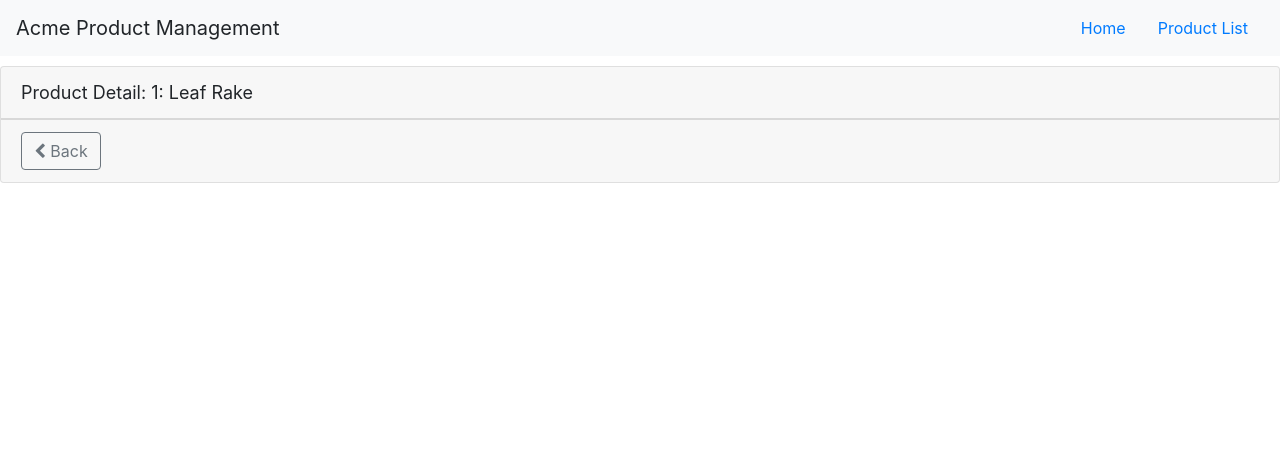
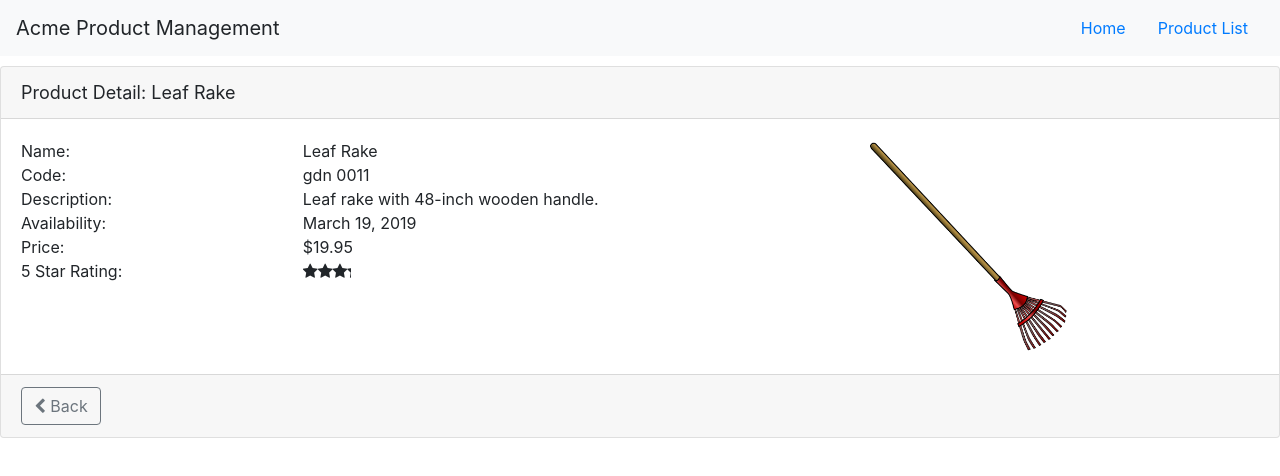
Before and after one commit to AaronCur/Angular-GettingStarted, an Angular app: page /products/1 in a window 1280 px wide. Shown: the top 476 px of the page. Built offline with nearby package versions, Linux system fonts and the light colour scheme.

Commit message:
Added product detail page

```diff
--- a/src/app/products/product-detail.component.html
+++ b/src/app/products/product-detail.component.html
@@ -1,12 +1,56 @@
-<div class ='card' *ngIf='product'>
-    <div class='card-header'>
-        {{pageTitle +': '+ product.productName}}
+<div class='card'
+     *ngIf='product'>
+  <div class='card-header'>
+    {{pageTitle + ': ' + product.productName}}
+  </div>
+
+  <div class='card-body'>
+    <div class='row'>
+      <div class='col-md-8'>
+        <div class='row'>
+          <div class='col-md-4'>Name:</div>
+          <div class='col-md-8'>{{product.productName}}</div>
+        </div>
+        <div class='row'>
+          <div class='col-md-4'>Code:</div>
+          <div class='col-md-8'>{{product.productCode | lowercase | convertToSpaces: '-'}}</div>
+        </div>
+        <div class='row'>
+          <div class='col-md-4'>Description:</div>
+          <div class='col-md-8'>{{product.description}}</div>
+        </div>
+        <div class='row'>
+          <div class='col-md-4'>Availability:</div>
+          <div class='col-md-8'>{{product.releaseDate}}</div>
+        </div>
+        <div class='row'>
+          <div class='col-md-4'>Price:</div>
+          <div class='col-md-8'>{{product.price|currency:'USD':'symbol'}}</div>
+        </div>
+        <div class='row'>
+          <div class='col-md-4'>5 Star Rating:</div>
+          <div class='col-md-8'>
+            <pm-star [rating]='product.starRating'>
+            </pm-star>
+          </div>
+        </div>
+      </div>
+
+      <div class='col-md-4'>
+        <img class='center-block img-responsive'
+             [style.width.px]='200'
+             [style.margin.px]='2'
+             [src]='product.imageUrl'
+             [title]='product.productName'>
+      </div>
     </div>
-    <div class="card-footer">
-        <button type="button" class="btn btn-outline-secondary"
-        (click)='onBack()' style='width:80px'>
-            <i class="fa fa-chevron-left"></i> Back
+  </div>
 
-        </button>
-    </div>
+  <div class='card-footer'>
+    <button class='btn btn-outline-secondary'
+            (click)='onBack()'
+            style='width:80px'>
+      <i class='fa fa-chevron-left'></i> Back
+    </button>
+  </div>
 </div>
--- a/src/app/products/product-detail.component.ts
+++ b/src/app/products/product-detail.component.ts
@@ -2,6 +2,7 @@
 import { ActivatedRoute, Router } from '@angular/router';
 
 import {IProduct} from './product';
+import { ProductService } from './products.service';
 
 @Component({
   templateUrl: './product-detail.component.html',
@@ -9,26 +10,30 @@
 })
 export class ProductDetailComponent implements OnInit {
   pageTitle: string = 'Product Detail';
-  product: IProduct;
+  errorMessage: string = '';
+  product: IProduct | undefined;
+
 
   constructor(private route: ActivatedRoute,
-              private router: Router) { }
+              private router: Router,
+              private productService: ProductService) {
+
+              }
 
   ngOnInit() {
 
-    let id = +this.route.snapshot.paramMap.get('id');
-    this.pageTitle += ': ' + id;
-    this.product = {
-        productId: 1,
-        productName: 'Leaf Rake',
-        productCode: 'GDN-0011',
-        releaseDate: 'March 19, 2019',
-        description: 'Leaf rake with 48-inch wooden handle.',
-        price: 19.95,
-        starRating: 3.2,
-        imageUrl: 'assets/images/leaf_rake.png'
+    let param = +this.route.snapshot.paramMap.get('id');
+    if (param){
+      const id = +param;
+      this.getProduct(id);
+    }
+  }
 
-    };
+  getProduct(id: number){
+    this.productService.getProduct(id).subscribe({
+      next: product => this.product = product,
+      error: err => this.errorMessage = err
+    });
   }
 
   onBack(): void{
--- a/src/app/products/products.service.ts
+++ b/src/app/products/products.service.ts
@@ -1,43 +1,49 @@
 import { Injectable } from '@angular/core';
 import { HttpClient, HttpErrorResponse } from '@angular/common/http';
 import { Observable, throwError } from 'rxjs';
-import { catchError, tap} from 'rxjs/operators';
-
+import { catchError, tap, map } from 'rxjs/operators';
 
 import { IProduct } from './product';
 
-// Makes service available to entire application.
 @Injectable({
   providedIn: 'root'
 })
-export class ProductService{
-
+export class ProductService {
+  // If using Stackblitz, replace the url with this line
+  // because Stackblitz can't find the api folder.
+  // private productUrl = 'assets/products/products.json';
   private productUrl = 'api/products/products.json';
 
-    constructor(private http: HttpClient){}
+  constructor(private http: HttpClient) { }
 
-    getProducts(): Observable<IProduct[]>{
-
-        return this.http.get<IProduct[]>(this.productUrl).pipe(
+  getProducts(): Observable<IProduct[]> {
+    return this.http.get<IProduct[]>(this.productUrl)
+      .pipe(
         tap(data => console.log('All: ' + JSON.stringify(data))),
         catchError(this.handleError)
       );
   }
 
+  getProduct(id: number): Observable<IProduct | undefined> {
+    return this.getProducts()
+      .pipe(
+        map((products: IProduct[]) => products.find(p => p.productId === id))
+      );
+  }
+
   private handleError(err: HttpErrorResponse) {
-        // In a real word app, we send the server to some remote logging infrastructure
-        // Instead of just logging it to the console.
-
+    // in a real world app, we may send the server to some remote logging infrastructure
+    // instead of just logging it to the console
     let errorMessage = '';
     if (err.error instanceof ErrorEvent) {
-            // A client-side or network error occured. Handle it acccordingly.
-            errorMessage = 'An error occured: ${err.error.message}';
-        } else{
+      // A client-side or network error occurred. Handle it accordingly.
+      errorMessage = `An error occurred: ${err.error.message}`;
+    } else {
       // The backend returned an unsuccessful response code.
-            // The reponse body may contain clues as to what went wrong.
-            errorMessage = 'Server returned code: ${err.status}, error message is: ${err.message}';
+      // The response body may contain clues as to what went wrong,
+      errorMessage = `Server returned code: ${err.status}, error message is: ${err.message}`;
     }
-        console.log(errorMessage);
+    console.error(errorMessage);
     return throwError(errorMessage);
   }
 
```
Lines whose indentation alone changed are shown as unchanged.
